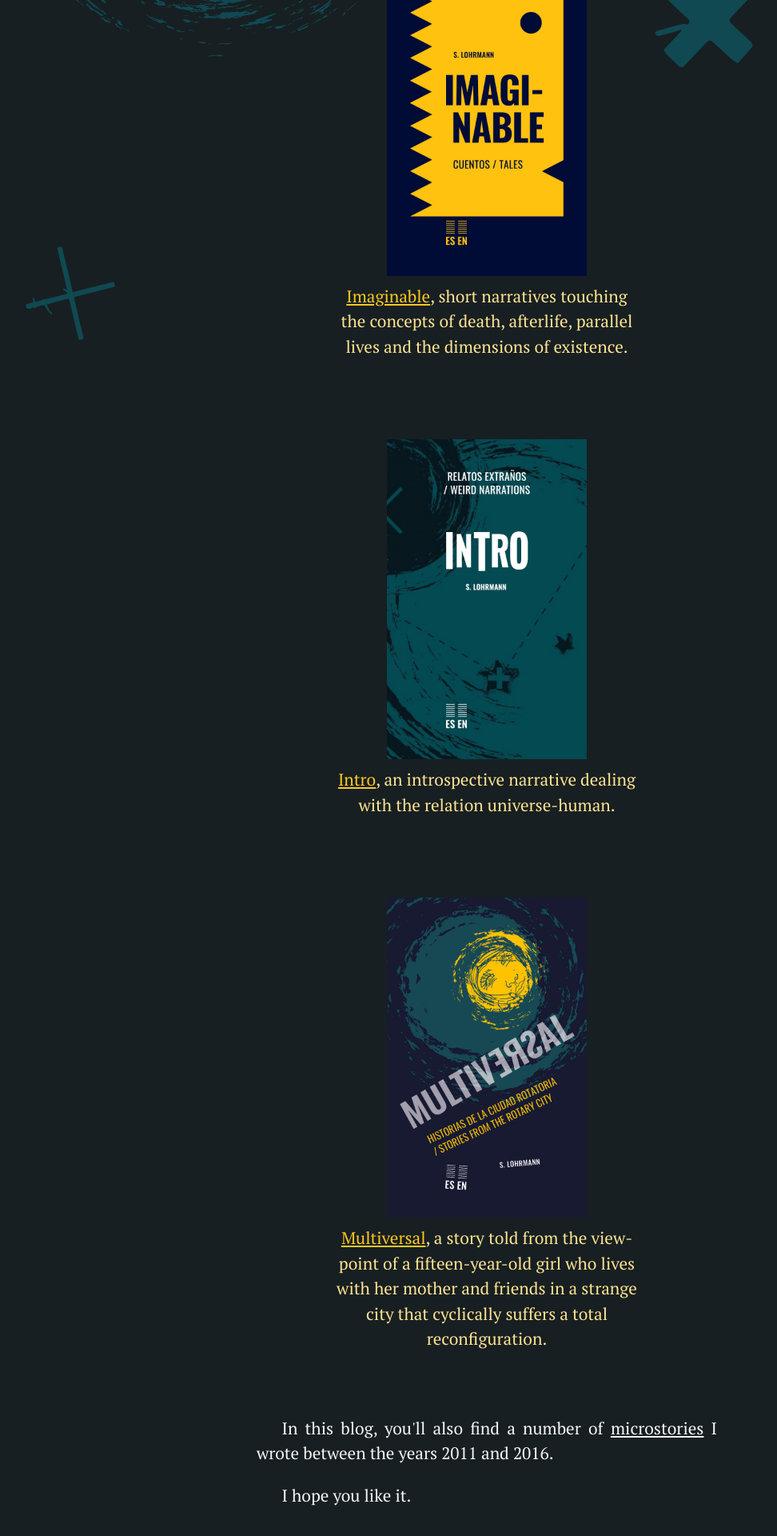
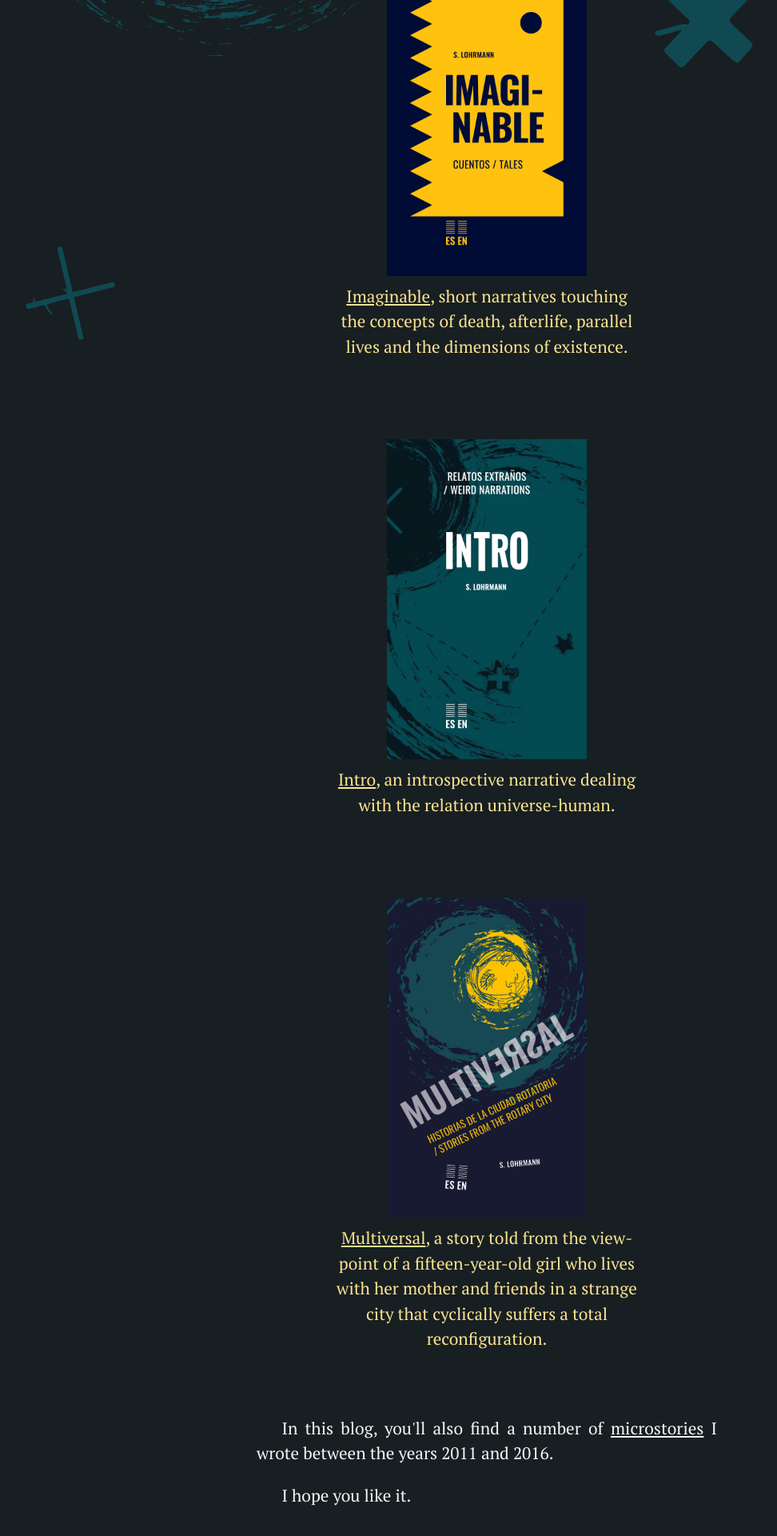
Before and after one commit to silvialohrmann/editorial, a Jekyll site: the page built from about.md, in a window 1280 px wide. Shown: the part 1837-3757 px from the top of the page at 80% size, without its empty margins (31-1003 px from the left). Built offline with Jekyll 4.4.1, drawn with Linux system fonts in a browser that asks for light colours.

Commit message:
Update about.md

```diff
--- a/about.md
+++ b/about.md
@@ -21,15 +21,15 @@
 <div style="margin:auto;">
  <div id="imaginable">
 <img style="margin:80px auto 10px;" src="/assets/images/Imaginable%20-%20cover.jpg" alt="Imaginable" width="250">
-<p style="max-width:18em; color:#fde391; text-align:center; margin:auto;"><a style="color:#fcc723;" href="https://editorial.silvialohrmann.com/categories/#Imaginable">Imaginable</a>, short narratives touching the concepts of death, afterlife, parallel lives and the dimensions of existence.</p>
+<p style="max-width:18em; color:#fde391; text-align:center; margin:auto;"><a style="color:#fde391;" href="https://editorial.silvialohrmann.com/categories/#Imaginable">Imaginable</a>, short narratives touching the concepts of death, afterlife, parallel lives and the dimensions of existence.</p>
  </div>
  <div id="intro">
 <img style="margin:100px auto 10px;" src="/assets/images/Intro%20-%20cover.jpg" alt="Intro" width="250">
-<p style="max-width:18em; color:#fde391; text-align:center; margin:auto;"><a style="color:#fcc723;" href="https://editorial.silvialohrmann.com/categories/#Intro">Intro</a>, an introspective narrative dealing with the relation universe-human.</p>
+<p style="max-width:18em; color:#fde391; text-align:center; margin:auto;"><a style="color:#fde391;" href="https://editorial.silvialohrmann.com/categories/#Intro">Intro</a>, an introspective narrative dealing with the relation universe-human.</p>
  </div>
  <div id="multiversal">
 <img style="margin:100px auto 10px;" src="/assets/images/Multiversal%20-%20cover.jpg" alt="Multiversal" width="250">
-<p style="max-width:18em; color:#fde391; text-align:center; margin:auto; margin-bottom:80px;"><a style="color:#fcc723;" href="https://editorial.silvialohrmann.com/categories/#Multiversal">Multiversal</a>, a story told from the viewpoint of a fifteen-year-old girl who lives with her mother and friends in a strange city that cyclically suffers a total reconfiguration.</p>
+<p style="max-width:18em; color:#fde391; text-align:center; margin:auto; margin-bottom:80px;"><a style="color:#fde391;" href="https://editorial.silvialohrmann.com/categories/#Multiversal">Multiversal</a>, a story told from the viewpoint of a fifteen-year-old girl who lives with her mother and friends in a strange city that cyclically suffers a total reconfiguration.</p>
  </div>
  </div>
  <p>In this blog, you'll also find a number of <a style="color:whitesmoke;" href="https://editorial.silvialohrmann.com/categories/#Microstories">microstories</a> I wrote between the years 2011 and 2016.</p>
```
